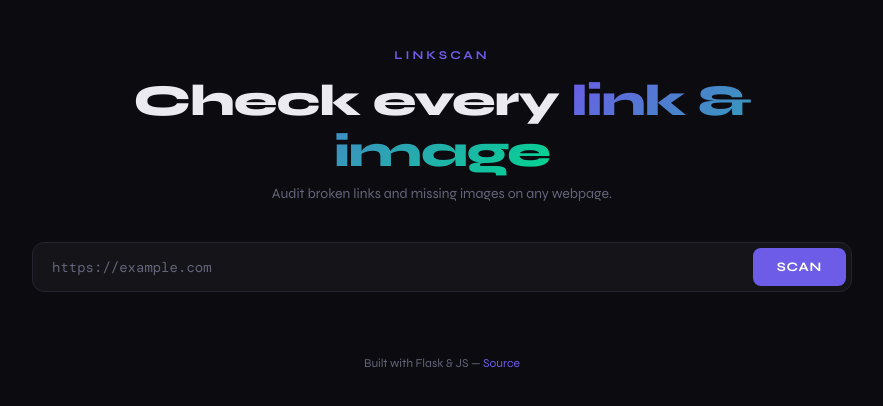
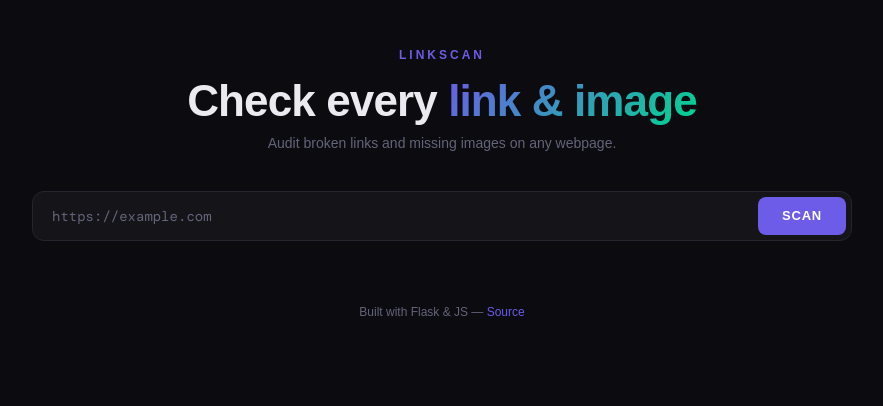
Before and after one commit to JaivPatel07/LINK-CHECKER, a plain HTML site: page index.html in a window 1280 px wide. Shown: the whole page, without its empty margins (198-1081 px from the left). Drawn offline with nearby package versions, Linux system fonts and the light colour scheme.

Commit message:
Update font family in index.html and adjust CSS padding for better layout

```diff
--- a/index.html
+++ b/index.html
@@ -5,7 +5,7 @@
     <meta name="viewport" content="width=device-width, initial-scale=1.0">
     <title>LinkScan</title>
     <link rel="preconnect" href="https://fonts.googleapis.com">
-    <link href="https://fonts.googleapis.com/css2?family=DM+Mono:wght@400;500&family=Syne:wght@400;600;700;800&display=swap" rel="stylesheet">
+    <link href="https://fonts.googleapis.com/css2?family=DM+Mono:wght@400;500&family=Inter:wght@400;600;700;800&display=swap" rel="stylesheet">
     <link rel="stylesheet" href="style.css">
 </head>
 <body>
```
Also changed, not shown: style.css (line endings or trailing spaces).
